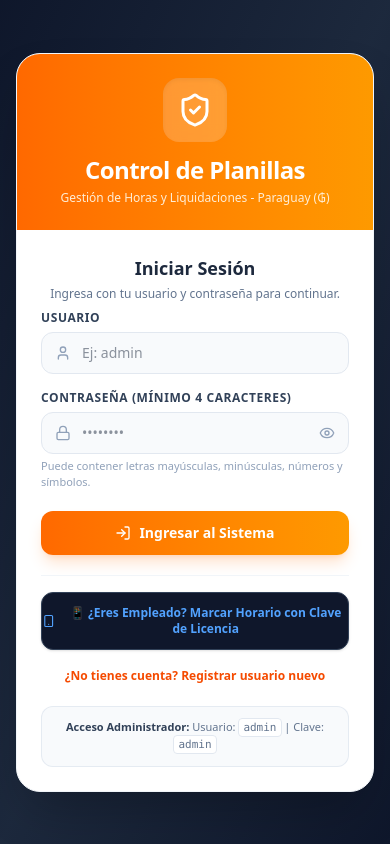
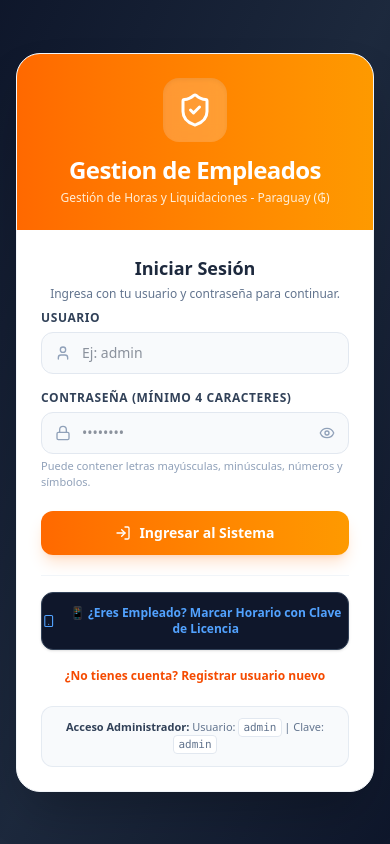
Before and after one commit to ronnygiesbrecht75/Control-de-Horas, a React (Vite) app: page / in a window 390 px wide. Both pictures are taken after a click on the button "¿Eres administrador? Ingresar con usuario y contraseña". Built offline with nearby package versions, Linux system fonts and the light colour scheme; no server answers.

Commit message:
chore: rename application to Gestion de Empleados
Updated application branding and metadata across the web, desktop, and mobile PWA configurations. Incremented version to 1.15.0.

```diff
--- a/electron/main.cjs
+++ b/electron/main.cjs
@@ -9,7 +9,7 @@ function createWindow() {
     height: 850,
     minWidth: 960,
     minHeight: 640,
-    title: 'Control de Horas',
+    title: 'Gestion de Empleados',
     autoHideMenuBar: true,
     webPreferences: {
       nodeIntegration: true,
--- a/index.html
+++ b/index.html
@@ -5,10 +5,10 @@
     <meta name="viewport" content="width=device-width, initial-scale=1.0, maximum-scale=1.0, user-scalable=no" />
     <meta name="theme-color" content="#0f172a" />
     <meta name="description" content="Aplicación para registrar dos entradas y salidas diarias de empleados, sumar horas automáticamente y calcular el pago a fin de mes." />
-    <meta property="og:title" content="Control de Horas y Pago Mensual" />
+    <meta property="og:title" content="Gestion de Empleados" />
     <meta property="og:description" content="Aplicación para registrar dos entradas y salidas diarias de empleados, sumar horas automáticamente y calcular el pago a fin de mes." />
     <link rel="manifest" href="/manifest.json" />
-    <title>Control de Horas y Pago Mensual</title>
+    <title>Gestion de Empleados</title>
   </head>
   <body class="bg-slate-100 text-slate-800 antialiased selection:bg-orange-500 selection:text-white">
     <div id="root"></div>
--- a/public/sw.js
+++ b/public/sw.js
@@ -1,5 +1,5 @@
 // Service Worker for Offline Caching and Auto-Update
-const CACHE_NAME = 'control-horas-cache-v1.14.0';
+const CACHE_NAME = 'control-horas-cache-v1.15.0';
 const ASSETS_TO_CACHE = [
   '/',
   '/index.html',
--- a/public/version.json
+++ b/public/version.json
@@ -1,5 +1,5 @@
 {
-  "version": "1.14",
-  "buildDate": "2026-11-16T18:20:00Z",
-  "description": "Versión 1.14: Verificación en vivo de URL pública para QR móvil, sincronización con URL personalizada, ventana limpia en escritorio y Google Maps GPS."
+  "version": "1.15",
+  "buildDate": "2026-11-16T18:45:00Z",
+  "description": "Versión 1.15: Nuevo nombre oficial «Gestion de Empleados» en escritorio, web y móvil PWA, verificación en vivo de URL para QR y Google Maps GPS."
 }
--- a/src/App.tsx
+++ b/src/App.tsx
@@ -705,7 +705,7 @@ export default function App() {
       <footer className="bg-white border-t border-slate-200 py-4 text-center text-xs text-slate-500">
         <div className="max-w-7xl mx-auto px-4 flex flex-col sm:flex-row items-center justify-between gap-2">
           <p>
-            ⏱️ <strong>Control de Horas y Pago Mensual</strong> · Sistema con 2 Entradas y 2 Salidas Diarias
+            ⏱️ <strong>Gestion de Empleados</strong> · Sistema con 2 Entradas y 2 Salidas Diarias
           </p>
           <p className="text-slate-400">
             Los datos se guardan de manera segura en tu navegador
--- a/src/components/EmployeeMobilePortal.tsx
+++ b/src/components/EmployeeMobilePortal.tsx
@@ -659,7 +659,7 @@ export const EmployeeMobilePortal: React.FC<EmployeeMobilePortalProps> = ({
               <Smartphone className="w-5 h-5" />
             </div>
             <div>
-              <span className="text-xs font-bold uppercase tracking-wider text-blue-400">Control de Horas</span>
+              <span className="text-xs font-bold uppercase tracking-wider text-blue-400">Gestion de Empleados</span>
               <h1 className="text-sm font-extrabold text-white">Portal del Empleado</h1>
             </div>
           </div>
@@ -780,7 +780,7 @@ export const EmployeeMobilePortal: React.FC<EmployeeMobilePortalProps> = ({
         </div>
 
         <div className="text-center text-xs text-slate-600 py-2">
-          Control de Horas · Foto Facial y Ubicación GPS
+          Gestion de Empleados · Foto Facial y Ubicación GPS
         </div>
       </div>
     );
--- a/src/components/Header.tsx
+++ b/src/components/Header.tsx
@@ -145,7 +145,7 @@ export const Header: React.FC<HeaderProps> = ({
               <div>
                 <div className="flex items-center gap-2">
                   <h1 className="text-lg font-bold text-slate-100 tracking-tight leading-none">
-                    Control de Horas
+                    Gestion de Empleados
                   </h1>
                   <span className="text-[10px] font-black bg-slate-800 text-orange-400 border border-slate-700 px-1.5 py-0.5 rounded-md leading-none">
                     v{APP_VERSION}
@@ -472,7 +472,7 @@ export const Header: React.FC<HeaderProps> = ({
 
             <h3 className="text-lg font-bold text-slate-900 flex items-center gap-2">
               <HelpCircle className="w-5 h-5 text-blue-600" />
-              <span>¿Cómo funciona el Control de Horas?</span>
+              <span>¿Cómo funciona Gestion de Empleados?</span>
             </h3>
 
             <div className="mt-4 space-y-4 text-sm text-slate-600">
--- a/src/components/LoginScreen.tsx
+++ b/src/components/LoginScreen.tsx
@@ -82,7 +82,7 @@ export const LoginScreen: React.FC<LoginScreenProps> = ({ onLoginSuccess, onGoTo
             <ShieldCheck className="w-9 h-9 text-white" />
           </div>
           <h1 className="text-2xl font-black tracking-tight">
-            Control de Planillas
+            Gestion de Empleados
           </h1>
           <p className="text-orange-100 text-xs sm:text-sm mt-1">
             Gestión de Horas y Liquidaciones - Paraguay (₲)
--- a/src/utils/version.ts
+++ b/src/utils/version.ts
@@ -1,4 +1,4 @@
-export const APP_VERSION = '1.14';
+export const APP_VERSION = '1.15';
 export const APP_BUILD_DATE = '2026-11-16';
 export const GITHUB_REPO_URL = 'https://github.com/ronnygiesbrecht75/control-de-horas';
 export const GITHUB_RELEASES_URL = `${GITHUB_REPO_URL}/releases`;
```
Also changed, not shown: package.json (+4 -4 lines), public/manifest.json.
